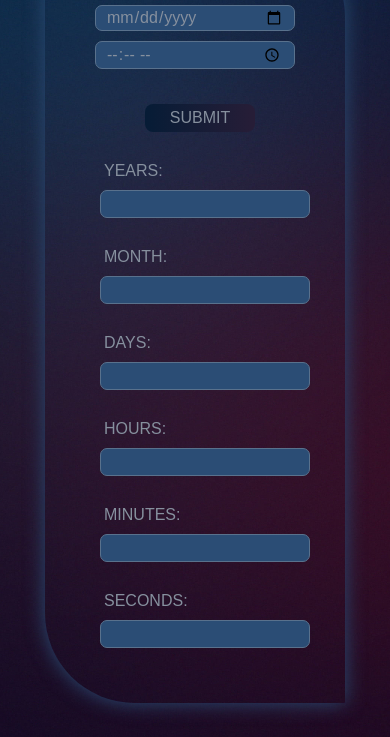
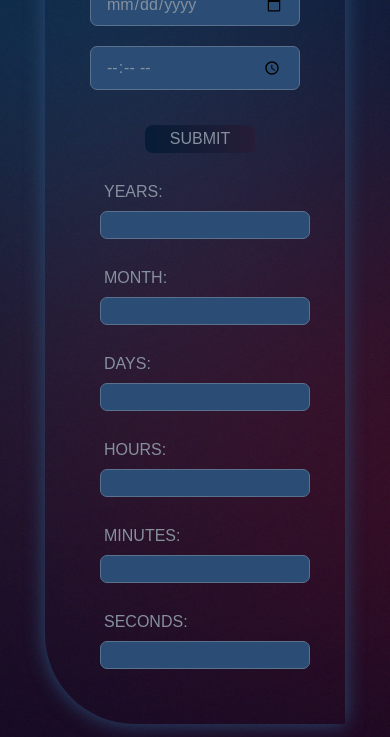
Before and after one commit to aniljangid1111/Age_calculator, a plain HTML site: page index.html in a window 390 px wide. Shown: the part 107-844 px from the top of the page. Drawn offline with Linux system fonts and the light colour scheme.

Commit message:
input user change

```diff
--- a/css/key.css
+++ b/css/key.css
@@ -12,12 +12,13 @@
     .user{
         padding: 15px;
         margin: 0px;
+        flex-direction: column;
 
     }
     .user input{
-        width: 200px;
-        padding: 2px 10px;
-        margin: auto;
+        width: 100%;
+        padding: 10px 15px;
+        /* margin: auto; */
         margin: 5px 0;
     }
     .btn{
--- a/css/style.css
+++ b/css/style.css
@@ -51,8 +51,11 @@ input {
 }
 
 .user {
-    /* max-width: 450px; */
+    max-width: 450px;
     margin:  10px auto;
+    display: flex;
+    gap: 10px;
+    justify-content: center;
 }
 
 .result {
```
